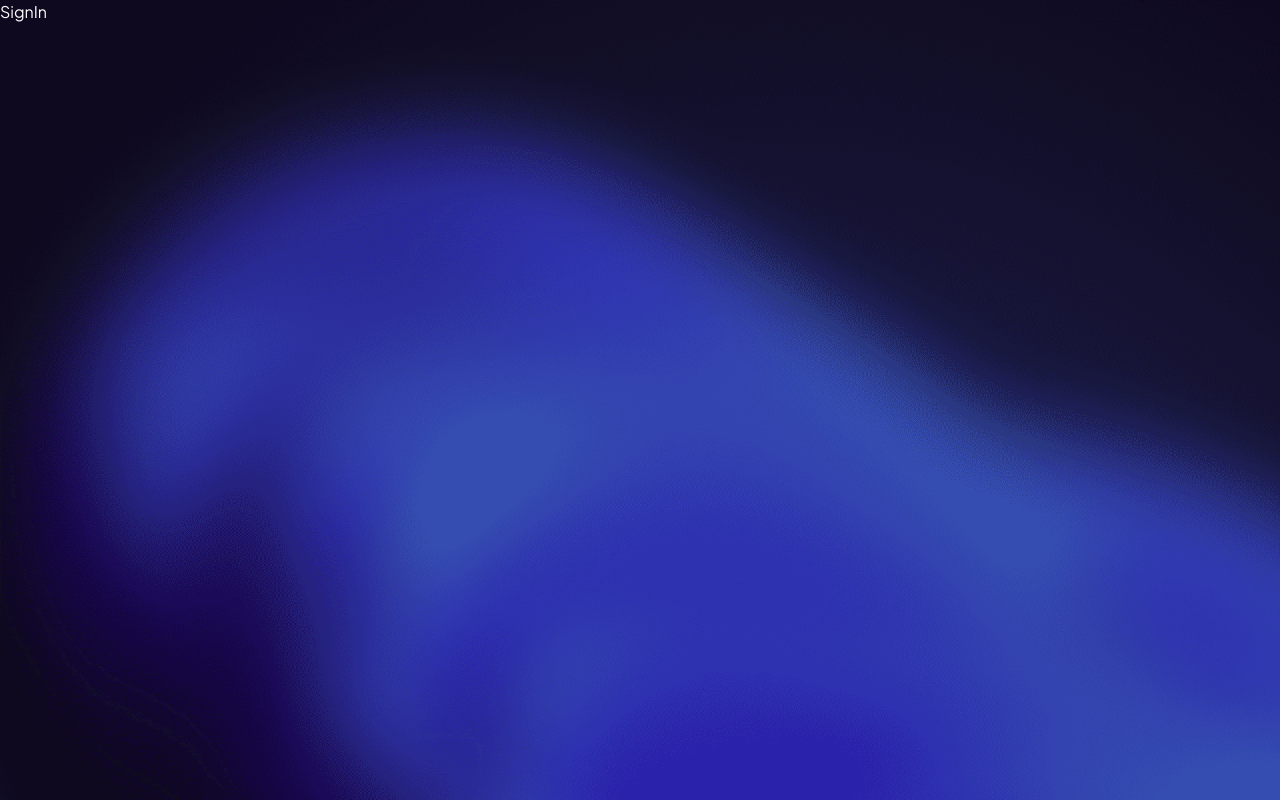
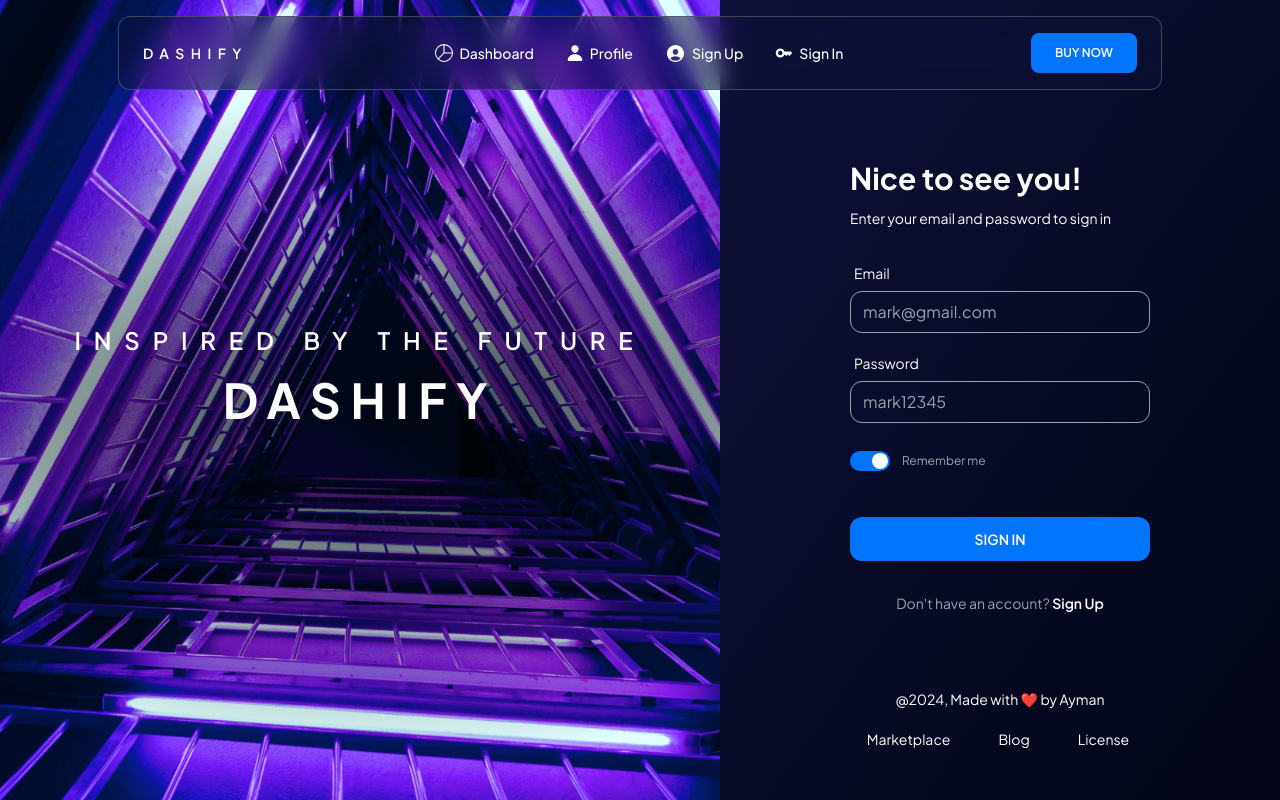
Before and after one commit to Aymmaann/Dashify, a React (Vite) app: page /signin in a window 1280 px wide. Built offline with nearby package versions, Linux system fonts and the light colour scheme.

Commit message:
Complete signin page

```diff
--- a/src/components/Footer.jsx
+++ b/src/components/Footer.jsx
@@ -1,10 +1,10 @@
 import React from 'react'
 
-const Footer = () => {
+const Footer = ({flexDirection = 'flex'}) => {
   return (
-    <div className='flex justify-between items-center mt-4 py-4'>
-        <div className='text-sm'>@2024, Made with ❤️ by Ayman</div>
-        <ul className='flex gap-12 text-sm pr-1'>
+    <div className={`${flexDirection} justify-between items-center mt-4 py-4`}>
+        <div className={`text-sm ${flexDirection === 'flex-col'? 'text-center' : ''}`}>@2024, Made with ❤️ by Ayman</div>
+        <ul className={`flex gap-12 text-sm pr-1 ${flexDirection === 'flex-col'? 'mt-5 justify-center' : ''}`}>
             <li>Marketplace</li>
             <li>Blog</li>
             <li>License</li>
--- /dev/null
+++ b/src/components/SignInNavbar.jsx
@@ -0,0 +1,34 @@
+import React from 'react'
+import assets from "../assets/assets.js"
+import { Link } from 'react-router-dom'
+
+const SignInNavbar = () => {
+  return (
+    <div className='absolute z-50 rounded-xl flex items-center justify-between bg-[#0c1036] px-6 py-4 w-[1044px] top-4 left-1/2 -translate-x-1/2 bg-opacity-50 border border-gray-600 border-opacity-80 backdrop-blur-md'>
+        <div className='tracking-[0.4rem] text-sm uppercase font-semibold'>Dashify</div>
+
+        <div className='flex items-center'>
+            <Link to='/' className='mx-2 p-2 flex items-center gap-1.5 outline-none'>
+                <assets.BsPieChart className='text-[18px]' />
+                <p className='text-sm font-medium'>Dashboard</p>
+            </Link>
+            <Link to='/profile' className='mx-2 p-2 flex items-center gap-1.5 outline-none'>
+                <assets.IoPerson className='text-[18px]' />
+                <p className='text-sm font-medium'>Profile</p>
+            </Link>
+            <Link to='/signup' className='mx-2 p-2 flex items-center gap-1.5 outline-none'>
+                <assets.IoPersonCircle className='text-[21px]' />
+                <p className='text-sm font-medium'>Sign Up</p>
+            </Link>
+            <Link to='/signin' className='mx-2 p-2 flex items-center gap-1.5 outline-none'>
+                <assets.MdKey className='text-[18px]' />
+                <p className='text-sm font-medium'>Sign In</p>
+            </Link>
+        </div>
+
+        <div className='px-6 py-3 uppercase text-xs bg-[#0275ff] font-semibold rounded-lg'>buy now</div>
+    </div>
+  )
+}
+
+export default SignInNavbar
--- /dev/null
+++ b/src/components/Toggle.jsx
@@ -0,0 +1,30 @@
+import React from 'react'
+
+const Toggle = ({text, justify, bgColor}) => {
+  const handleToggle = (e) => {
+    const element = e.currentTarget;
+    if(element.classList.contains('justify-end')) {
+        element.classList.remove('justify-end');
+        element.classList.remove('bg-[#0275ff]');
+        element.classList.add('justify-start');
+        element.classList.add('bg-gray-800');
+    }
+    else {
+        element.classList.remove('justify-start');
+        element.classList.remove('bg-gray-800');
+        element.classList.add('justify-end');
+        element.classList.add('bg-[#0275ff]');
+    }
+  }
+
+  return (
+    <div className='flex items-center pb-[14px] mt-3'>
+        <div className={`w-[40px] h-[20px] rounded-2xl flex ${justify} p-0.5 ${bgColor} cursor-pointer`} onClick={handleToggle}>
+            <div className='rounded-full bg-white w-4 h-4'></div>
+        </div>
+        <div className='text-xs text-gray-400 w-[160px] ml-3'>{text}</div>
+    </div>
+  )
+}
+
+export default Toggle
--- a/src/pages/Profile.jsx
+++ b/src/pages/Profile.jsx
@@ -4,6 +4,7 @@ import Navbar from '../components/Navbar'
 import assets from '../assets/assets'
 import CircularProgressBar from '../components/CircularProgressBar'
 import Footer from '../components/Footer'
+import Toggle from '../components/Toggle'
 
 const Profile = () => {
   const [options, setOptions] = useState('overview');
@@ -154,50 +155,15 @@ const Profile = () => {
               <p className='font-semibold text-lg mb-3'>Platform Settings</p>
 
               <p className="text-xs text-gray-400 uppercase mb-4 mt-[26px]">Account</p>
-              <div className='flex items-center pb-[14px]'>
-                <div className='w-[40px] h-[20px] rounded-2xl flex justify-end p-0.5 bg-[#0275ff] cursor-pointer' onClick={handleToggle}>
-                  <div className='rounded-full bg-white w-4 h-4'></div>
-                </div>
-                <div className='text-xs text-gray-400 w-[160px] ml-3'>Email me when someone follows me</div>
-              </div>
-              <div className='flex items-center pb-[14px] mt-3'>
-                <div className='w-[40px] h-[20px] rounded-2xl flex justify-start p-0.5 bg-gray-800 cursor-pointer' onClick={handleToggle}>
-                  <div className='rounded-full bg-white w-4 h-4'></div>
-                </div>
-                <div className='text-xs text-gray-400 w-[160px] ml-3'>Email me when someone comments on my post</div>
-              </div>
-              <div className='flex items-center pb-[14px] mt-3'>
-                <div className='w-[40px] h-[20px] rounded-2xl flex justify-end p-0.5 bg-[#0275ff] cursor-pointer' onClick={handleToggle}>
-                  <div className='rounded-full bg-white w-4 h-4'></div>
-                </div>
-                <div className='text-xs text-gray-400 w-[160px] ml-3'>Email me when someone mentions me</div>
-              </div>
+              <Toggle text={'Email me when someone follows me'} justify={'justify-end'} bgColor={'bg-[#0275ff]'} />
+              <Toggle text={'Email me when someone comments on my post'} justify={'justify-start'} bgColor={'bg-gray-800'} />
+              <Toggle text={'Email me when someone mentions me'} justify={'justify-end'} bgColor={'bg-[#0275ff]'} />
 
               <p className="text-xs text-gray-400 uppercase mb-4 mt-[26px]">Application</p>
-              <div className='flex items-center pb-[14px]'>
-                <div className='w-[40px] h-[20px] rounded-2xl flex justify-start p-0.5 bg-gray-800 cursor-pointer' onClick={handleToggle}>
-                  <div className='rounded-full bg-white w-4 h-4'></div>
-                </div>
-                <div className='text-xs text-gray-400 w-[160px] ml-3'>New launches and products</div>
-              </div>
-              <div className='flex items-center pb-[14px] mt-3'>
-                <div className='w-[40px] h-[20px] rounded-2xl flex justify-end p-0.5 bg-[#0275ff] cursor-pointer' onClick={handleToggle}>
-                  <div className='rounded-full bg-white w-4 h-4'></div>
-                </div>
-                <div className='text-xs text-gray-400 w-[160px] ml-3'>Monthly product updates</div>
-              </div>
-              <div className='flex items-center pb-[14px] mt-3'>
-                <div className='w-[40px] h-[20px] rounded-2xl flex justify-end p-0.5 bg-[#0275ff] cursor-pointer' onClick={handleToggle}>
-                  <div className='rounded-full bg-white w-4 h-4'></div>
-                </div>
-                <div className='text-xs text-gray-400 w-[160px] ml-3'>Subscribe to newsletter</div>
-              </div>
-              <div className='flex items-center pb-[14px] mt-3'>
-                <div className='w-[40px] h-[20px] rounded-2xl flex justify-start p-0.5 bg-gray-800 cursor-pointer' onClick={handleToggle}>
-                  <div className='rounded-full bg-white w-4 h-4'></div>
-                </div>
-                <div className='text-xs text-gray-400 w-[160px] ml-3'>Recieve mails weekly</div>
-              </div>
+              <Toggle text={'New launches and products'} justify={'justify-start'} bgColor={'bg-gray-800'} />
+              <Toggle text={'Monthly product updates'} justify={'justify-end'} bgColor={'bg-[#0275ff]'} />
+              <Toggle text={'Subscribe to newsletter'} justify={'justify-end'} bgColor={'bg-[#0275ff]'} />
+              <Toggle text={'Recieve mails weekly'} justify={'justify-start'} bgColor={'bg-gray-800'} />
             </div>
 
             <div className='h-full rounded-xl bg-gradient-to-br from-[#0a0c26] to-[#1d2860] p-[22px] flex-grow'>
--- a/src/pages/SignIn.jsx
+++ b/src/pages/SignIn.jsx
@@ -1,8 +1,44 @@
 import React from 'react'
+import Toggle from '../components/Toggle.jsx'
+import { Link } from 'react-router-dom'
+import Footer from '../components/Footer'
+import SignInNavbar from '../components/SignInNavbar.jsx'
 
 const SignIn = () => {
   return (
-    <div>SignIn</div>
+    <div>
+      <SignInNavbar />
+      <div className='flex'>
+        <div className="bg-[url('./assets/images/signInImage.png')] bg-cover w-[720px] h-screen text-center">
+          <div className='text-2xl font-semibold tracking-[0.8rem] uppercase mt-[45%]'>Inspired by the future</div>
+          <div className='font-bold text-5xl uppercase tracking-[0.6rem] mt-5'>Dashify</div>
+        </div>
+
+        <div className='flex-grow bg-gradient-to-br from-[#0e1139] to-[#010515]'>
+          <div className='mt-[160px] w-[300px] mx-auto'>
+            <p className='font-bold text-3xl mb-3'>Nice to see you!</p>
+            <p className='mb-[35px] text-sm'>Enter your email and password to sign in</p>
+
+            <form>
+              <p className='ml-1 mb-2 text-sm'>Email</p>
+              <input type="text" className='py-2 px-3 w-full rounded-xl border border-gray-400 bg-transparent placeholder:text-gray-400 outline-none' placeholder='mark@gmail.com' />
+              <p className='ml-1 mb-2 mt-5 text-sm'>Password</p>
+              <input type="password" className='py-2 px-3 w-full rounded-xl border border-gray-400 bg-transparent placeholder:text-gray-400 outline-none' placeholder='mark12345' />
+
+              <div className='mt-7'>
+                <Toggle text={'Remember me'} justify={'justify-end'} bgColor={'bg-[#0275ff]'} />
+              </div>
+              <button type='submit' className='w-full rounded-xl bg-[#0275ff] px-6 py-3 uppercase font-semibold text-sm mt-8 mb-2'>Sign In</button>
+            </form>
+
+            <p className='text-center text-sm text-gray-400 mt-6'>Don't have an account? <Link to='/signup' className='text-white font-semibold'> Sign Up</Link></p>
+            <div className='mt-[60px]'>
+              <Footer flexDirection={'flex-col'} />
+            </div>
+          </div>
+        </div>
+      </div>
+    </div>
   )
 }
 
```
Also changed, not shown: src/assets/assets.js (+7 -1 lines).
